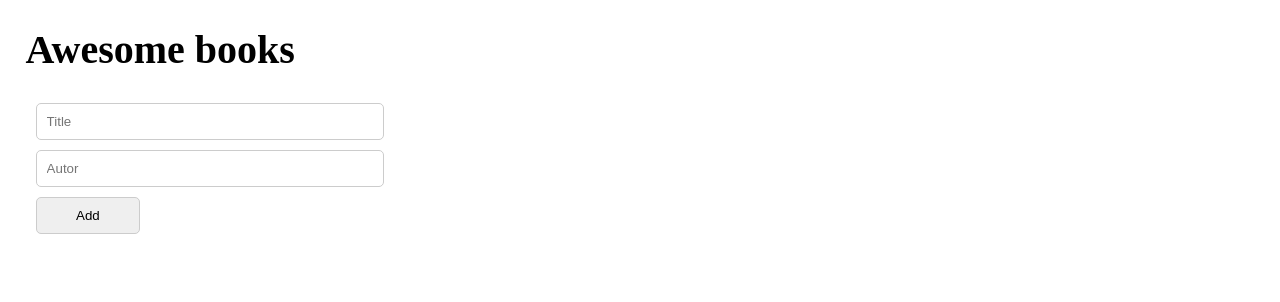
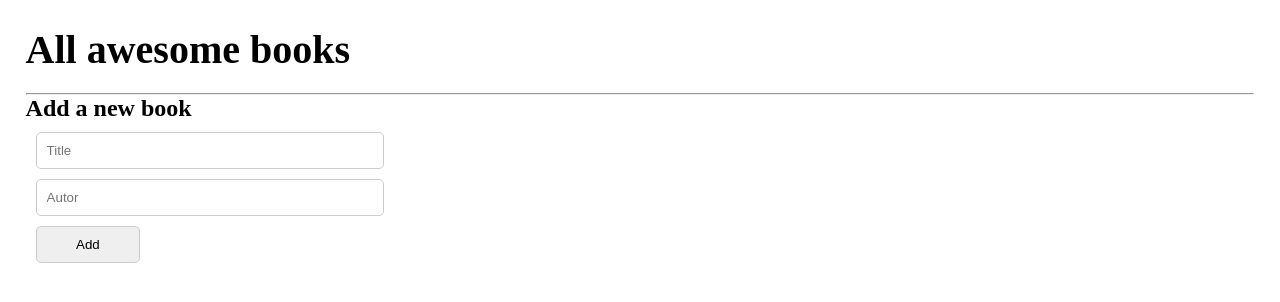
Before and after one commit to Ochiengsteven/awesome-bks, a website: page index.html in a window 1280 px wide. Drawn offline with Linux system fonts and the light colour scheme.

Commit message:
Add container for add-nex-books, change h1 text

```diff
--- a/index.html
+++ b/index.html
@@ -8,19 +8,23 @@
 </head>
 <body>
     <nav>
-        <h1 class="logo">Awesome books</h1>
+        <h1 class="logo">All awesome books</h1>
     </nav>
     <main>
         <section class="books" id="books-container"></section>
-        <section class="form" id="add-form">
-            <form action="" id="submit-form">
-                <input type="text" id="title" placeholder="Title" required/>
-                <input type="text" id="book-author" placeholder="Autor" required/>
-                <button type="submit" id="btn-submit">Add</button>
-            </form>
+        <hr>
+        <section class="add-new-books">
+            <h2>Add a new book</h2>
+            <div class="form" id="add-form">
+                <form action="" id="submit-form">
+                    <input type="text" id="title" placeholder="Title" required />
+                    <input type="text" id="book-author" placeholder="Autor" required />
+                    <button type="submit" id="btn-submit">Add</button>
+                </form>
+            </div>
         </section>
     </main>
     <footer></footer>
-    <script src="./app.js"></script>
+    <script src="app.js"></script>
 </body>
 </html>
```
